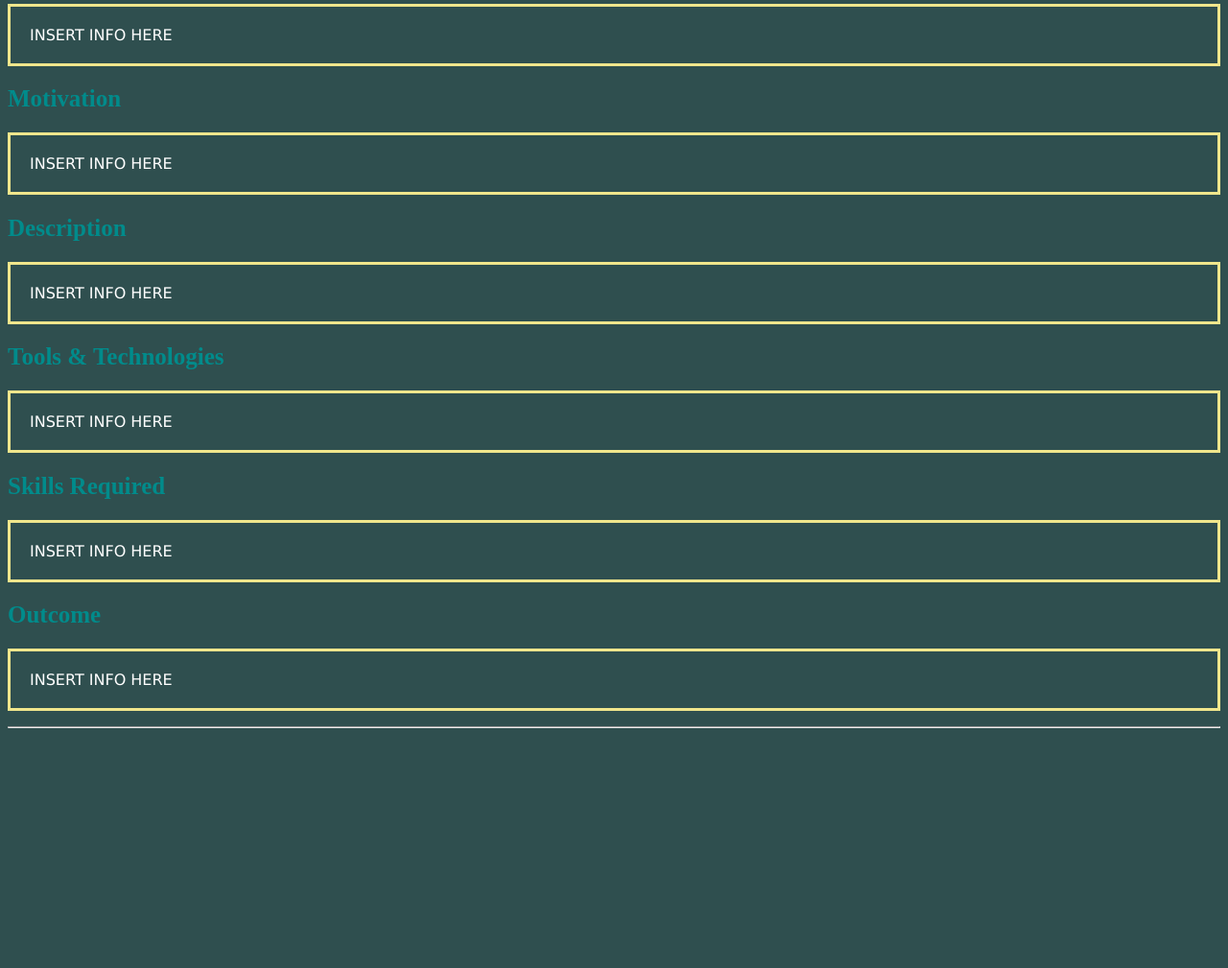
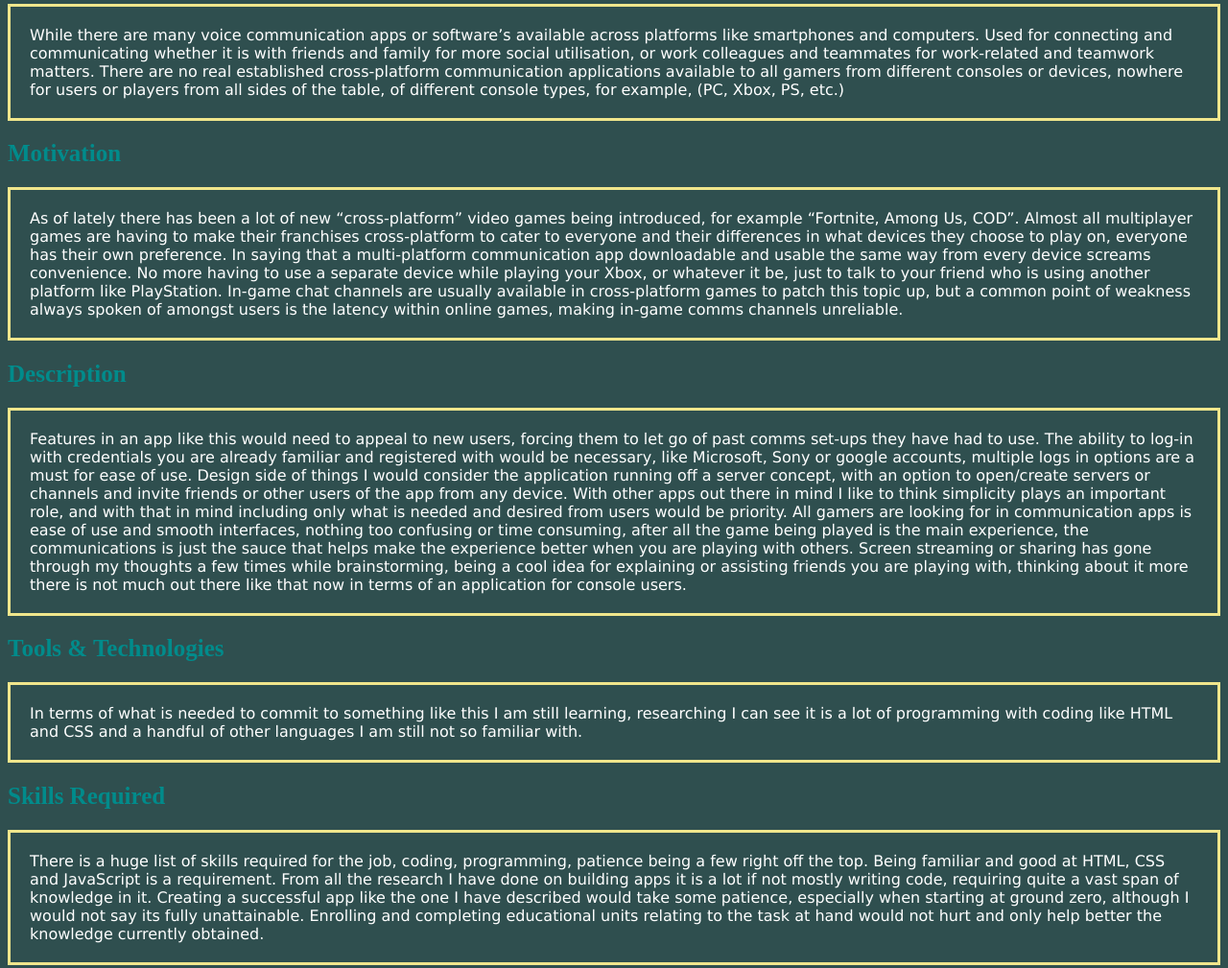
Before and after one commit to JBritton22/ITA1-MyProfile, a plain HTML site: page index.html in a window 1280 px wide. Shown: the part 3499-4508 px from the top of the page at 96% size. Before the commit the page ends 4266 px from the top, so only its background shows below. Drawn offline with Linux system fonts and the light colour scheme.

Commit message:
updated index.html
added project idea content

```diff
--- a/index.html
+++ b/index.html
@@ -81,17 +81,17 @@ p.c {
 
 <h1 style="color:khaki;">Project Idea</h1>
 <h2 style="color:darkcyan;font-size:25px;">Overview</h2>
-<p class="d"> INSERT INFO HERE </p>
+<p class="d">While there are many voice communication apps or software’s available across platforms like smartphones and computers. Used for connecting and communicating whether it is with friends and family for more social utilisation, or work colleagues and teammates for work-related and teamwork matters. There are no real established cross-platform communication applications available to all gamers from different consoles or devices, nowhere for users or players from all sides of the table, of different console types, for example, (PC, Xbox, PS, etc.)</p>
 <h2 style="color:darkcyan;font-size:25px;">Motivation</h2>
-<p class="d"> INSERT INFO HERE </p>
+<p class="d">As of lately there has been a lot of new “cross-platform” video games being introduced, for example “Fortnite, Among Us, COD”. Almost all multiplayer games are having to make their franchises cross-platform to cater to everyone and their differences in what devices they choose to play on, everyone has their own preference. In saying that a multi-platform communication app downloadable and usable the same way from every device screams convenience. No more having to use a separate device while playing your Xbox, or whatever it be, just to talk to your friend who is using another platform like PlayStation. In-game chat channels are usually available in cross-platform games to patch this topic up, but a common point of weakness always spoken of amongst users is the latency within online games, making in-game comms channels unreliable.</p>
 <h2 style="color:darkcyan;font-size:25px;">Description</h2>
-<p class="d"> INSERT INFO HERE </p>
+<p class="d">Features in an app like this would need to appeal to new users, forcing them to let go of past comms set-ups they have had to use. The ability to log-in with credentials you are already familiar and registered with would be necessary, like Microsoft, Sony or google accounts, multiple logs in options are a must for ease of use. Design side of things I would consider the application running off a server concept, with an option to open/create servers or channels and invite friends or other users of the app from any device. With other apps out there in mind I like to think simplicity plays an important role, and with that in mind including only what is needed and desired from users would be priority. All gamers are looking for in communication apps is ease of use and smooth interfaces, nothing too confusing or time consuming, after all the game being played is the main experience, the communications is just the sauce that helps make the experience better when you are playing with others. Screen streaming or sharing has gone through my thoughts a few times while brainstorming, being a cool idea for explaining or assisting friends you are playing with, thinking about it more there is not much out there like that now in terms of an application for console users.</p>
 <h2 style="color:darkcyan;font-size:25px;">Tools & Technologies</h2>
-<p class="d"> INSERT INFO HERE </p>
+<p class="d">In terms of what is needed to commit to something like this I am still learning, researching I can see it is a lot of programming with coding like HTML and CSS and a handful of other languages I am still not so familiar with.</p>
 <h2 style="color:darkcyan;font-size:25px;">Skills Required</h2>
-<p class="d"> INSERT INFO HERE </p>
+<p class="d">There is a huge list of skills required for the job, coding, programming, patience being a few right off the top. Being familiar and good at HTML, CSS and JavaScript is a requirement. From all the research I have done on building apps it is a lot if not mostly writing code, requiring quite a vast span of knowledge in it. Creating a successful app like the one I have described would take some patience, especially when starting at ground zero, although I would not say its fully unattainable. Enrolling and completing educational units relating to the task at hand would not hurt and only help better the knowledge currently obtained.</p>
 <h2 style="color:darkcyan;font-size:25px;">Outcome</h2>
-<p class="d"> INSERT INFO HERE </p>
+<p class="d">Upon completion of the project I would assume a better means of communication while playing multiplayer video games, helping improve and expand on the world of cross-platform gaming especially. Having one landing place accessible to all gamers to communicate with one another as they please would be a great improvement or addition to the online gaming world.</p>
 <hr>
 
 
```
